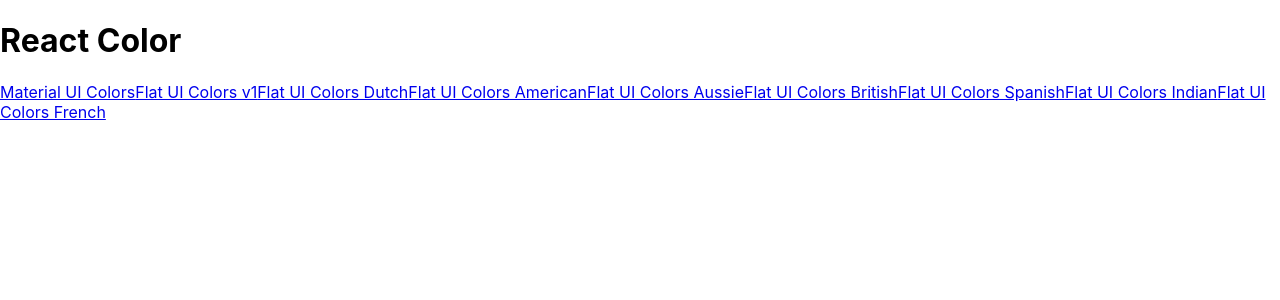
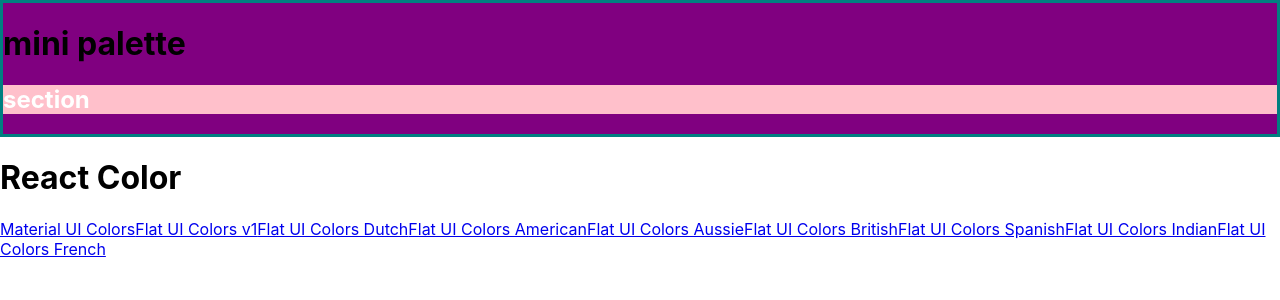
Before and after one commit to giftofgrub/paletteMaker, a React (Create React App) app: page / in a window 1280 px wide. Shown: the top 300 px of the page. Built offline with nearby package versions, Linux system fonts and the light colour scheme.

Commit message:
add withStyles with sample styles

```diff
--- a/package.json
+++ b/package.json
@@ -5,6 +5,7 @@
   "dependencies": {
     "@material-ui/core": "^4.5.1",
     "@material-ui/icons": "^4.5.1",
+    "@material-ui/styles": "^4.5.0",
     "chroma-js": "^2.0.6",
     "rc-slider": "^8.7.1",
     "react": "^16.10.2",
--- /dev/null
+++ b/src/MiniPalette.js
@@ -0,0 +1,29 @@
+import React from 'react';
+import { withStyles } from '@material-ui/styles';
+
+const styles = {
+  main: {
+    backgroundColor: "purple",
+    border: "3px solid teal",
+  },
+  secondary: {
+    backgroundColor: "pink",
+    "& h1": {
+      color: "white",
+    }
+  }
+}
+
+function  MiniPalette(props) {
+  const { classes } = props;
+  return (
+    <div className={ classes.main }>
+      <h1>mini palette</h1>
+      <section className={ classes.secondary }>
+        <h1>section</h1>
+      </section>
+    </div>
+  );
+}
+
+export default withStyles(styles)(MiniPalette);
--- a/src/PaletteList.js
+++ b/src/PaletteList.js
@@ -1,11 +1,13 @@
 import React, { Component } from 'react';
 import { Link } from 'react-router-dom';
+import MiniPalette from './MiniPalette';
 
 class PaletteList extends Component {
   render() {
     const { palettes } = this.props;
     return (
       <div>
+        <MiniPalette />
         <h1>React Color</h1>
         {palettes.map( (palette) =>
           <Link to={`/palette/${palette.id}`}>
```
